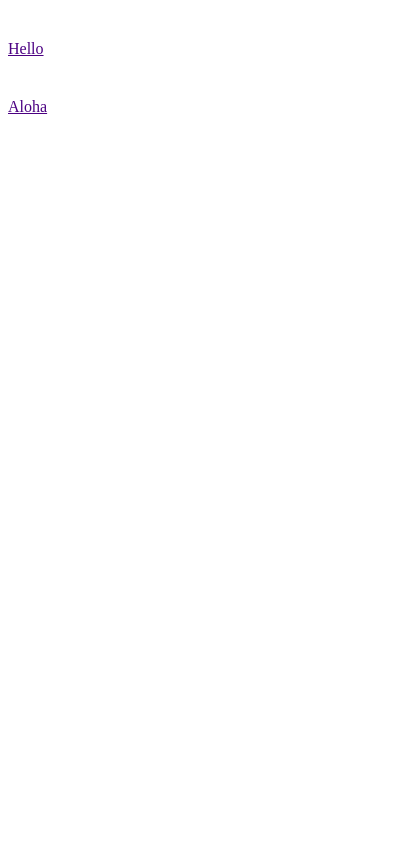
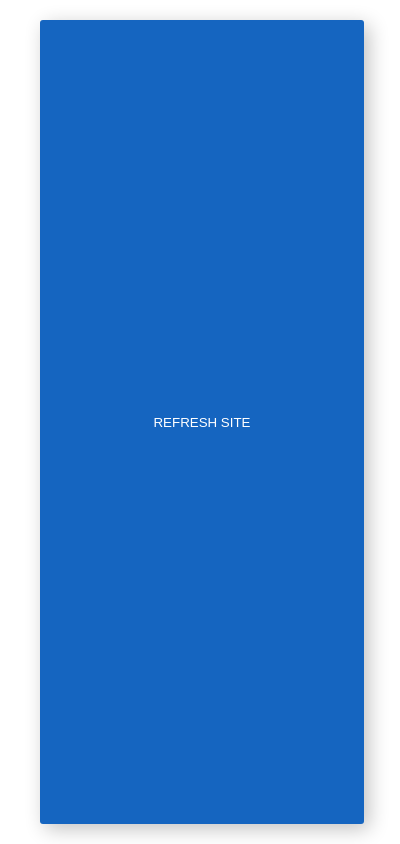
Before and after one commit to dmowski/css-example, a browser extension: page extension/popup.html in a window 400 px wide. Drawn offline with Linux system fonts and the light colour scheme.

Commit message:
Update style for extension and run message from popup to background page

```diff
--- a/extension/popup.css
+++ b/extension/popup.css
@@ -1,10 +1,31 @@
-body {
-  width: 300px;
+body,
+html {
+  width: auto;
+  height: auto;
+  margin: 0;
+  padding: 0;
+  width: 220px;
   height: 100px;
 }
-a,
-p {
+
+button {
+  background-color: #1565c0;
   display: block;
-  margin: 40px auto;
-  color: indigo;
+  width: 81%;
+  border: none;
+  outline: none;
+  margin: 5% 10%;
+  position: fixed;
+  box-shadow: 5px 5px 20px #c2c2c2;
+  border-radius: 3px;
+  text-transform: uppercase;
+  position: fixed;
+  top: 0;
+  bottom: 0;
+  color: white;
+  transition: box-shadow 50ms ease;
 }
+
+button:active {
+  box-shadow: 5px 5px 20px #c2c2c2, inset 1px 1px 10px black;
+}
--- a/extension/popup.html
+++ b/extension/popup.html
@@ -5,13 +5,10 @@
     <meta name="viewport" content="width=device-width, initial-scale=1.0">
     <meta http-equiv="X-UA-Compatible" content="ie=edge">
     <title>Frame css reloader</title>
-    <script src="popup.js"></script>
-    <link rel="stylesheet" href="popup.css">
+	<link rel="stylesheet" href="popup.css">
 </head>
 <body>
-    <p>
-        <a target="_blank" href="/">Hello</a>
-        <a href="#">Aloha</a>
-    </p>
+	<button id="refreshButton">Refresh site</button>
+	<script src="popup.js"></script>
 </body>
 </html>
--- a/extension/popup.js
+++ b/extension/popup.js
@@ -1,21 +1,21 @@
-/*
-let xhr = new XMLHttpRequest();
-xhr.open("GET", window.location + "?as=" + Date.now());
-xhr.send();
-xhr.onload = function () {
-    console.log(`Loaded: ${xhr.status} ${xhr.response}`);
-};
+(function() {
+  const updateMessage = {
+    update: true,
+  };
 
-xhr.onerror = function () {
-    console.log(`Network Error`);
-};
-
-xhr.onprogress = function (event) {
-    console.log(`Received ${event.loaded} of ${event.total}`);
-};
-*/
-
-chrome.runtime.sendMessage({
-  url: window.location.href,
-  count: 12,
-});
+  window.addEventListener("load", () => {
+    const button = document.getElementById("refreshButton");
+    button.addEventListener("click", () => {
+      console.log("Popup send message", updateMessage);
+      chrome.tabs.query(
+        {
+          active: true,
+          currentWindow: true,
+        },
+        tabs => {
+          chrome.tabs.sendMessage(tabs[0].id, updateMessage);
+        }
+      );
+    });
+  });
+})();
```
Also changed, not shown: extension/background.js (+3 -8 lines), extension/manifest.json.
